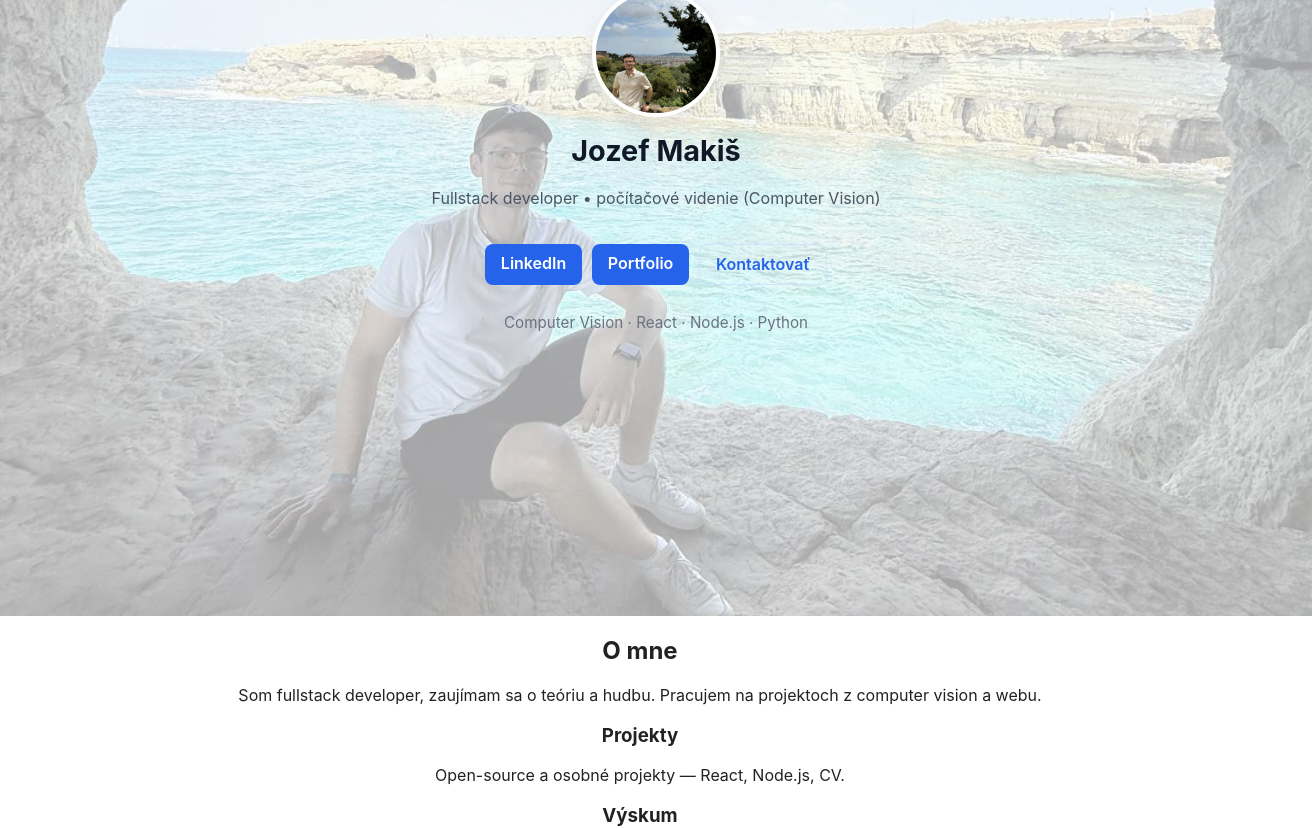
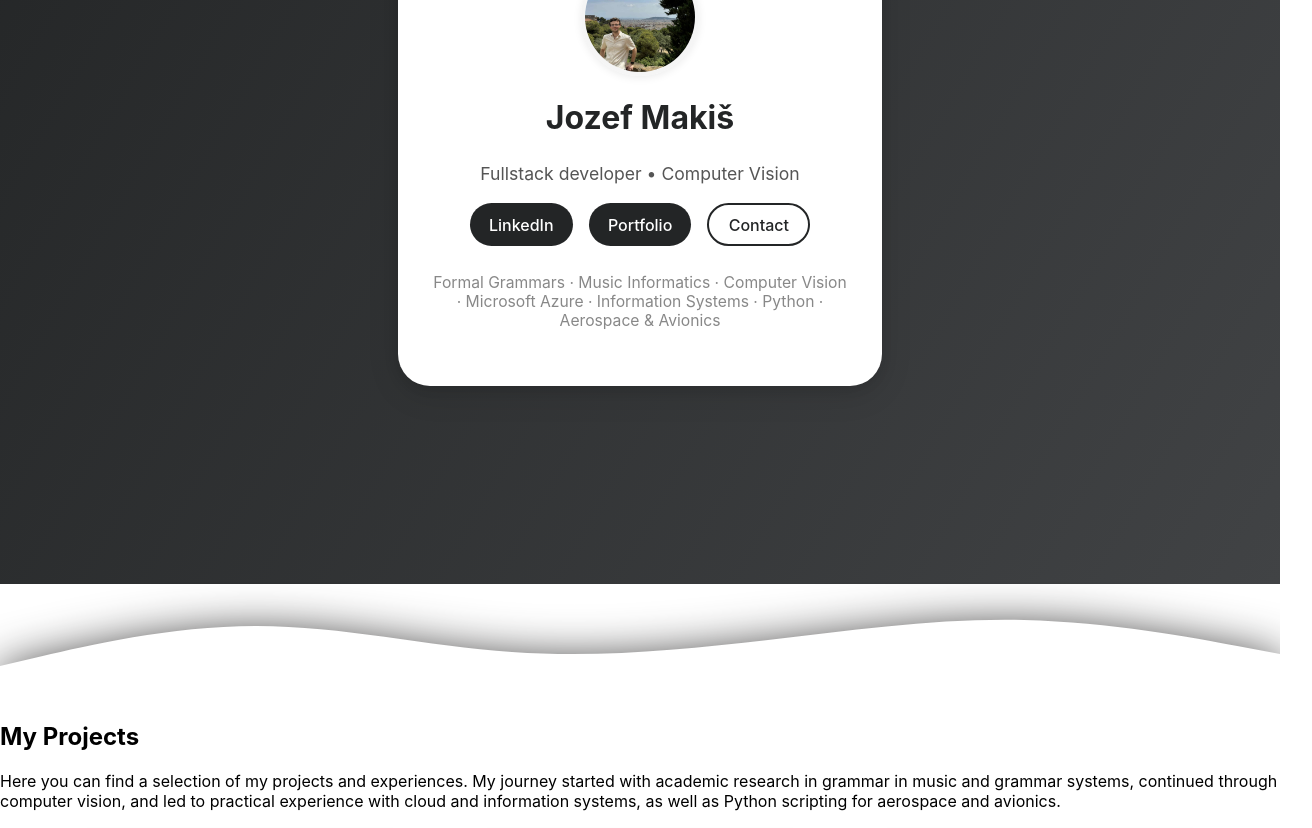
Before and after one commit to NaKamize/ujmikamiapp, a JavaScript app in the folder frontend/: page / in a window 1280 px wide. Shown: the part 280-1108 px from the top of the page, 1312 px wide, since content can reach past the window. Built offline with nearby package versions, Linux system fonts and the light colour scheme; the HTML template or start-up script is replaced by a standard one.

Commit message:
UI Updates

```diff
--- a/frontend/src/App.css
+++ b/frontend/src/App.css
@@ -1,82 +1,113 @@
-.App {
-  text-align: center;
-  padding: 0; /* zrušené padding, aby header mohol siahať na okraj */
-  font-family: Inter, Roboto, "Helvetica Neue", Arial, sans-serif;
-  color: #222;
+.App-header-modern {
+  background: linear-gradient(120deg, #232526 0%, #414345 100%);
+  min-height: 100vh;
+  display: flex;
+  align-items: center;
+  justify-content: center;
+  padding: 2rem 0;
 }
 
-.App-header {
-  /* absolute path to public file and full-bleed layout */
-  background: linear-gradient(180deg, rgba(247,249,252,0.65), rgba(255,255,255,0.65)),
-              url('./assets/avatar.jpeg');
-  background-size: cover;
-  background-position: center;
-  background-repeat: no-repeat;
-
+.header-card {
+  background: #fff;
+  border-radius: 2rem;
+  box-shadow: 0 8px 32px rgba(0,0,0,0.12), 0 3px 12px rgba(0,0,0,0.08);
+  padding: 2.5rem 2rem;
+  max-width: 420px;
   width: 100%;
-  min-height: 100vh; /* zaberie celú výšku okna */
   display: flex;
   flex-direction: column;
   align-items: center;
-  justify-content: center;
-  gap: 1rem;
-  padding: 3rem 1rem;
-  box-shadow: none; /* voliteľne odstrániť tieň */
 }
 
-.avatar {
-  width: 120px;
-  height: 120px;
-  border-radius: 999px;
+.avatar-modern {
+  width: 110px;
+  height: 110px;
+  border-radius: 50%;
   object-fit: cover;
-  border: 4px solid #fff;
-  box-shadow: 0 6px 20px rgba(10,20,40,0.08);
+  margin-bottom: 1.2rem;
+  border: 4px solid #f5f5f5;
+  box-shadow: 0 2px 8px rgba(0,0,0,0.08);
 }
 
-h1 {
-  margin: 0;
-  font-size: 1.8rem;
-  color: #111827;
+.header-card h1 {
+  margin: 0.2rem 0 0.5rem 0;
+  font-size: 2rem;
+  font-weight: 700;
+  color: #232526;
 }
 
-.lead {
-  margin: 0.25rem 0 0.75rem 0;
-  color: #4b5563;
-  font-size: 1rem;
+.header-card .lead {
+  color: #555;
+  font-size: 1.1rem;
+  margin-bottom: 1.2rem;
+  text-align: center;
 }
 
-.actions {
+.actions-modern {
   display: flex;
-  gap: 0.6rem;
+  gap: 1rem;
+  margin-bottom: 1.2rem;
+}
+
+.btn-modern {
+  background: #232526;
+  color: #fff;
+  padding: 0.6rem 1.2rem;
+  border-radius: 2rem;
+  text-decoration: none;
+  font-weight: 500;
+  transition: background 0.2s, color 0.2s;
+  border: none;
+  outline: none;
+  display: flex;
+  align-items: center;
+}
+
+.btn-modern.outline {
+  background: #fff;
+  color: #232526;
+  border: 2px solid #232526;
+}
+
+.btn-modern:hover, .btn-modern:focus {
+  background: #414345;
+  color: #fff;
+}
+
+.btn-modern.outline:hover, .btn-modern.outline:focus {
+  background: #232526;
+  color: #fff;
+}
+
+.skills-modern {
+  color: #888;
+  font-size: 0.98rem;
+  text-align: center;
   margin-top: 0.5rem;
 }
 
-.btn {
-  background: #2563eb;
-  color: white;
-  padding: 0.6rem 1rem;
-  border-radius: 8px;
-  text-decoration: none;
-  font-weight: 600;
-  transition: transform .12s, box-shadow .12s;
+/* Responsive */
+@media (max-width: 600px) {
+  .header-card {
+    padding: 1.2rem 0.5rem;
+    max-width: 98vw;
+  }
+  .App-header-modern {
+    min-height: 40vh;
+    padding: 1rem 0;
+  }
 }
 
-.btn:hover { transform: translateY(-2px); box-shadow: 0 8px 24px rgba(37,99,235,0.18); }
-
-.btn.outline {
-  background: transparent;
-  color: #2563eb;
-  border: 1px solid #cfe2ff;
+.header-wave {
+  position: relative;
+  width: 100%;
+  height: 120px;
+  margin-top: -2px;
+  z-index: 2;
+  overflow: hidden;
+  line-height: 0;
 }
 
-.skills {
-  color: #6b7280;
-  font-size: 0.95rem;
-  margin-top: 0.75rem;
+.header-wave svg {
+  filter: drop-shadow(0 8px 24px rgb(30, 29, 29));
 }
-
-@media (max-width: 480px) {
-  .avatar { width: 96px; height: 96px; }
-  h1 { font-size: 1.4rem; }
-  .actions { flex-direction: column; }
-}
--- a/frontend/src/App.js
+++ b/frontend/src/App.js
@@ -5,30 +5,64 @@ import Section from './components/Section';
 function App() {
   return (
     <div className="App">
-      <header className="App-header">
-        <img className="avatar" src={avatar} alt="Profilová fotografia" />
-        <h1>Jozef Makiš</h1>
-        <p className="lead">Fullstack developer • počítačové videnie (Computer Vision)</p>
-
-        <div className="actions">
-          <a className="btn" href="https://www.linkedin.com/in/jozef-maki%C5%A1-05a406251/" title="LinkedIn" target="_blank" rel="noopener noreferrer">LinkedIn</a>
-          <a className="btn" href="https://github.com/NaKamize" title="Portfolio">Portfolio</a>
-          <a className="btn outline" href="mailto:makisjozef28@gmail.com" title="Kontakt">Kontaktovať</a>
+      <header className="App-header-modern">
+        <div className="header-card">
+          <img className="avatar-modern" src={avatar} alt="Jozef Makiš" />
+          <h1>Jozef Makiš</h1>
+          <p className="lead">Fullstack developer • Computer Vision</p>
+          <div className="actions-modern">
+            <a className="btn-modern" href="https://www.linkedin.com/in/jozef-maki%C5%A1-05a406251/" title="LinkedIn" target="_blank" rel="noopener noreferrer">
+              <span>LinkedIn</span>
+            </a>
+            <a className="btn-modern" href="https://github.com/NaKamize" title="Portfolio">
+              <span>Portfolio</span>
+            </a>
+            <a className="btn-modern outline" href="mailto:makisjozef28@gmail.com" title="Contact">
+              <span>Contact</span>
+            </a>
+          </div>
+          <p className="skills-modern">
+            Formal Grammars · Music Informatics · Computer Vision · Microsoft Azure · Information Systems · Python · Aerospace & Avionics
+          </p>
         </div>
-
-        <p className="skills">Computer Vision · React · Node.js · Python</p>
       </header>
+      <div className="header-wave">
+        <svg viewBox="0 0 1440 320" width="100%" height="120" preserveAspectRatio="none">
+          <path
+            fill="#fff"
+            fillOpacity="1"
+            d="M0,224L48,197.3C96,171,192,117,288,117.3C384,117,480,171,576,186.7C672,203,768,181,864,154.7C960,128,1056,96,1152,101.3C1248,107,1344,149,1392,170.7L1440,192L1440,320L1392,320C1344,320,1248,320,1152,320C1056,320,960,320,864,320C768,320,672,320,576,320C480,320,384,320,288,320C192,320,96,320,48,320L0,320Z"
+          ></path>
+        </svg>
+      </div>
 
       <Section
-       id="about"
-       title="O mne"
-       lead="Som fullstack developer, zaujímam sa o teóriu a hudbu. Pracujem na projektoch z computer vision a webu."
-       cards={[
-         { title: 'Projekty', text: 'Open-source a osobné projekty — React, Node.js, CV.' },
-         { title: 'Výskum', text: 'Teoretické aspekty strojového učenia a počítačového videnia.' },
-         { title: 'Hudba', text: 'Komponovanie a produkcia — voľný čas a inšpirácia.' },
-       ]}
-       />
+        id="mypro"
+        title="My Projects"
+        lead="Here you can find a selection of my projects and experiences. My journey started with academic research in grammar in music and grammar systems, continued through computer vision, and led to practical experience with cloud and information systems, as well as Python scripting for aerospace and avionics."
+        cards={[
+          {
+            title: "Academic Background",
+            text: "I hold a Master's and Bachelor's degree focused on grammar in music and grammar systems. My studies involved formal systems, pattern recognition, and the intersection of music and computational linguistics.",
+            img: null,
+          },
+          {
+            title: "Computer Vision",
+            text: "I have a strong background in computer vision, working on object tracking, image analysis, and developing advanced models for visual data processing.",
+            img: null,
+          },
+          {
+            title: "Work Experience",
+            text: "I have hands-on experience with Microsoft Azure and have developed an information system for a school. My work included cloud deployment, backend development, and system integration.",
+            img: null,
+          },
+          {
+            title: "Python Scripting for Aerospace & Avionics",
+            text: "I write Python scripts and system tests for aerospace and avionics applications, focusing on automation, reliability, and safety-critical systems.",
+            img: null,
+          },
+        ]}
+      />
     </div>
   );
 }
--- /dev/null
+++ b/frontend/src/components/Card.css
@@ -0,0 +1,53 @@
+.cards-columns {
+  display: flex;
+  flex-wrap: wrap;
+  gap: 2rem;
+  justify-content: center;
+  margin-top: 2rem;
+}
+
+.card {
+  background: #ffffff;
+  border-radius: 1rem;
+  box-shadow: 0 4px 24px rgba(0,0,0,0.08), 0 1.5px 6px rgba(0,0,0,0.04);
+  padding: 2rem 1.5rem;
+  max-width: 320px;
+  min-width: 260px;
+  flex: 1 1 260px;
+  display: flex;
+  flex-direction: column;
+  align-items: flex-start;
+  transition: transform 0.15s, box-shadow 0.15s;
+}
+
+.card:hover {
+  transform: translateY(-6px) scale(1.03);
+  box-shadow: 0 8px 32px rgba(0,0,0,0.12), 0 3px 12px rgba(0,0,0,0.08);
+}
+
+.card h3 {
+  margin-top: 0;
+  margin-bottom: 0.5rem;
+  font-size: 1.25rem;
+  text-align: center;
+  width: 100%;
+  align-self: center;
+}
+
+.card p {
+  margin: 0;
+  color: #444;
+  font-size: 1rem;
+}
+
+/* Responzivita pre menšie obrazovky */
+@media (max-width: 900px) {
+  .cards-columns {
+    flex-direction: column;
+    align-items: center;
+  }
+  .card {
+    width: 100%;
+    max-width: 400px;
+  }
+}
--- a/frontend/src/components/Card.js
+++ b/frontend/src/components/Card.js
@@ -1,8 +1,13 @@
-export default function Card({ title, children }) {
+import './Card.css';
+
+export default function Card({ title, children, img }) {
   return (
     <div className="card">
       <h3>{title}</h3>
       <p>{children}</p>
+      <div>
+        <img src={img} alt="" />
+      </div>
     </div>
   );
 }
--- a/frontend/src/components/Section.js
+++ b/frontend/src/components/Section.js
@@ -7,9 +7,9 @@ export default function Section({ id, title, lead, cards = [] }) {
         <h2>{title}</h2>
         {lead && <p className="section-lead">{lead}</p>}
 
-        <div className="cards">
+        <div className="cards-columns">
           {cards.map((c, i) => (
-            <Card key={i} title={c.title}>{c.text}</Card>
+            <Card key={i} title={c.title} img={c.img}>{c.text}</Card>
           ))}
         </div>
       </div>
```
Also changed, not shown: frontend/public/UNet-En.png (added), frontend/public/mozaika_comparison_2.png (added).
